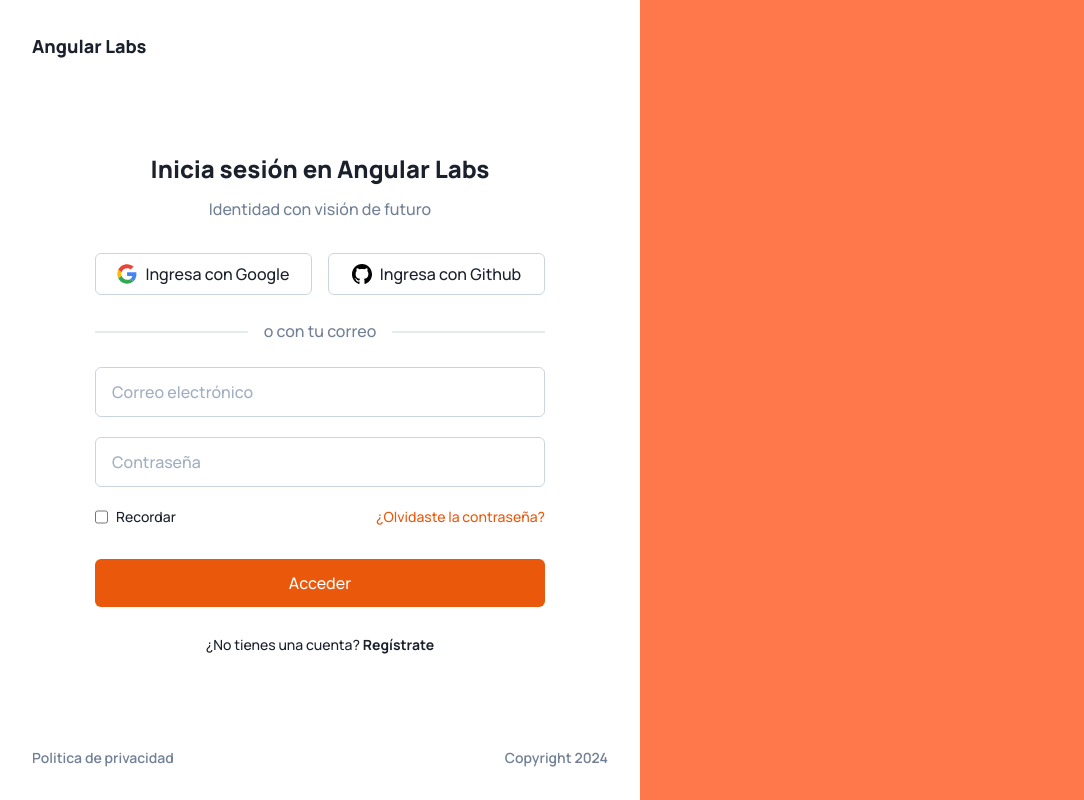
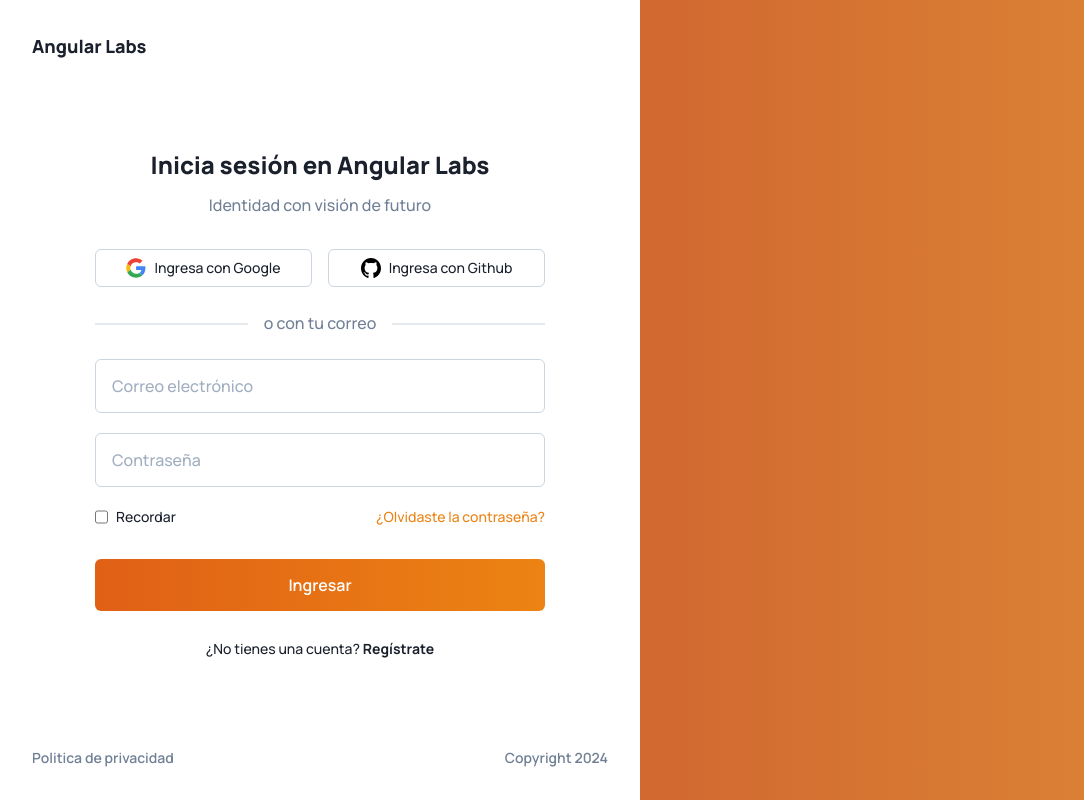
Before and after one commit to DavidBarcenas/ng-labs, an Angular app: page /acceder in a window 1280 px wide. Shown: the whole page, without its empty margins (0-1084 px from the left). Built offline with nearby package versions, Linux system fonts and the light colour scheme.

Commit message:
Ajusta colores de botones y de links

```diff
--- a/src/app/auth/auth-login/auth-login.component.html
+++ b/src/app/auth/auth-login/auth-login.component.html
@@ -1,15 +1,15 @@
 <app-auth-shell>
   <form>
-    <input class="w-full border border-gray-400 px-4 py-3 rounded-md outline-none placeholder:text-gray-500 mb-5" type="text" placeholder="Correo electrónico">
-    <input class="w-full border border-gray-400 px-4 py-3 rounded-md outline-none placeholder:text-gray-500 mb-5" type="password" placeholder="Contraseña">
+    <input class="w-full border border-gray-400 px-4 py-3.5 rounded-md outline-none placeholder:text-gray-500 mb-5" type="text" placeholder="Correo electrónico">
+    <input class="w-full border border-gray-400 px-4 py-3.5 rounded-md outline-none placeholder:text-gray-500 mb-5" type="password" placeholder="Contraseña">
     <div class="flex justify-between text-sm mb-8">
       <label class="flex gap-2" for="remember">
         <input type="checkbox" id="remember">
         Recordar
       </label>
-      <a class="text-orange-600" href="#">¿Olvidaste la contraseña?</a>
+      <a class="text-[#ec8313]" href="#">¿Olvidaste la contraseña?</a>
     </div>
-    <button class="bg-orange-600 text-white mb-7 px-4 py-3 rounded-md w-full">Acceder</button>
+    <button type="button" class="bg-gradient-to-r from-[#e06016] to-[#ec8313] text-white font-semibold mb-7 px-4 py-3.5 rounded-md w-full hover:from-[#de7136] hover:to-[#ed9231]">Ingresar</button>
     <p class="text-sm">¿No tienes una cuenta? <a class="font-bold" href="#">Regístrate</a></p>
   </form>
 </app-auth-shell>
--- a/src/app/auth/auth-shell/auth-shell.component.html
+++ b/src/app/auth/auth-shell/auth-shell.component.html
@@ -8,13 +8,13 @@
       <p class="mt-3 mb-8 text-gray-600">Identidad con visión de futuro</p>
       <div class="flex gap-4">
         <button
-          class="border border-gray-400 rounded-md flex items-center justify-center gap-2 py-2 px-3 w-full transition-colors hover:bg-gray-100 active:bg-gray-200"
+          class="border border-gray-400 rounded-md flex items-center justify-center text-sm font-medium gap-2 py-2 px-3 w-full transition-colors hover:bg-gray-100 active:bg-gray-200"
         >
           <img class="h-5 w-5" src="assets/images/google-icon.svg" alt="Icono de google" />
           Ingresa con Google
         </button>
         <button
-          class="border border-gray-400 rounded-md flex items-center justify-center gap-2 py-2 px-3 w-full transition-colors hover:bg-gray-100 active:bg-gray-200"
+          class="border border-gray-400 rounded-md flex items-center justify-center text-sm font-medium gap-2 py-2 px-3 w-full transition-colors hover:bg-gray-100 active:bg-gray-200"
         >
           <img class="h-5 w-5" src="assets/images/github-icon.svg" alt="Icono de github" />
           Ingresa con Github
@@ -34,5 +34,5 @@
       <span>Copyright 2024</span>
     </footer>
   </div>
-  <div class="bg-[#ff784b]"></div>
+  <div class="bg-gradient-to-r from-[#d16830] to-[#de8a36]"></div>
 </section>
```
